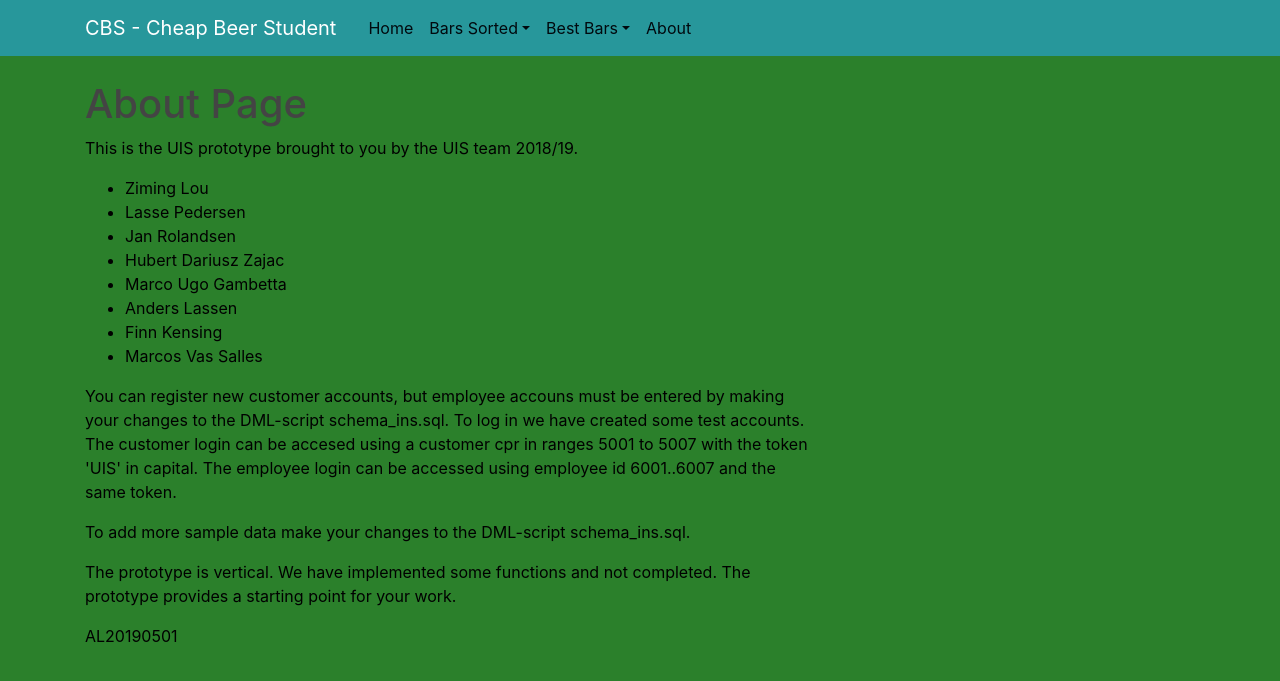
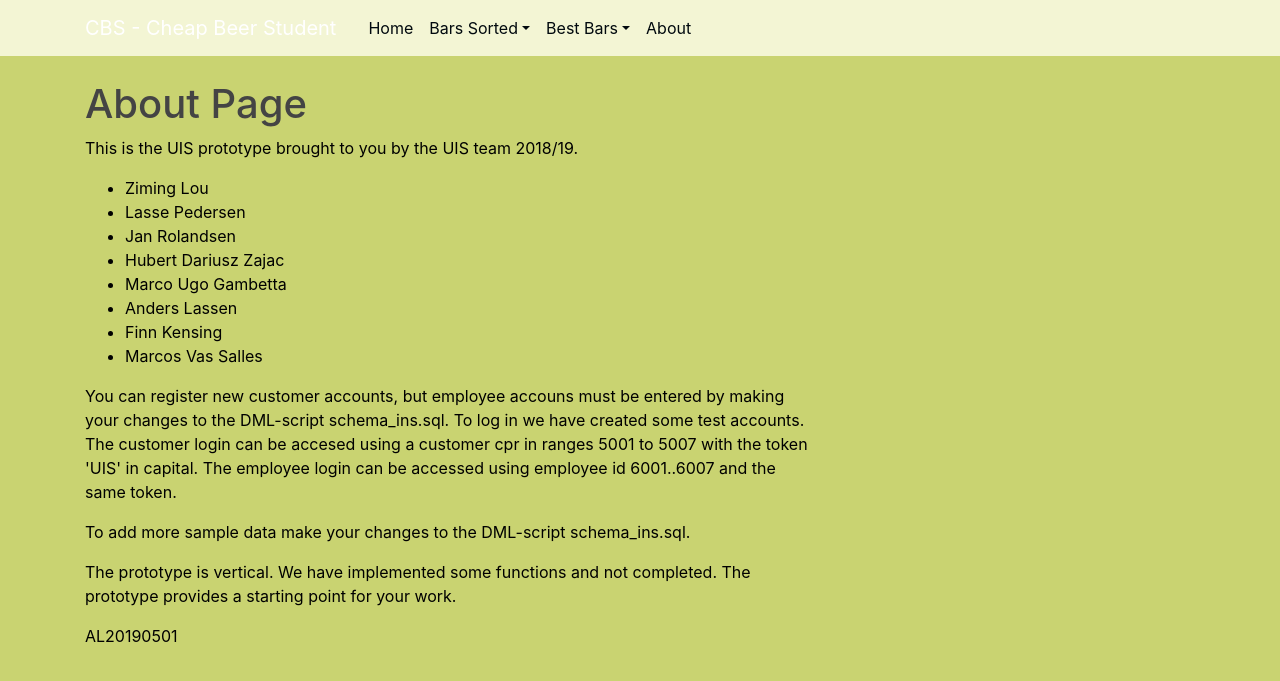
Before and after one commit to JKDahlfelt/DiS_project_group1, a Flask app: page /about in a window 1280 px wide. Shown: the top 681 px of the page. Run offline with Flask 2, Linux system fonts and the light colour scheme; some libraries are stand-ins or nearby versions.

Commit message:
Add files via upload

```diff
--- a/CBS/CBSapp/static/main.css
+++ b/CBS/CBSapp/static/main.css
@@ -1,5 +1,5 @@
 body {
-  background: #2b802b;
+  background: #abbb20a2;
   color: #000000;
   margin-top: 5rem;
 }
@@ -8,8 +8,9 @@ h1, h2, h3, h4, h5, h6 {
   color: #444444;
 }
 
+
 .bg-steel {
-  background-color: #27979b;
+  background-color: #f3f5d4;
 }
 
 .site-header .navbar-nav .nav-link {
@@ -17,7 +18,7 @@ h1, h2, h3, h4, h5, h6 {
 }
 
 .site-header .navbar-nav .nav-link:hover {
-  color: #ffffff;
+  color: #d60d0d;
 }
 
 .site-header .navbar-nav .nav-link.active {
```
Also changed, not shown: CBS/README.md.
